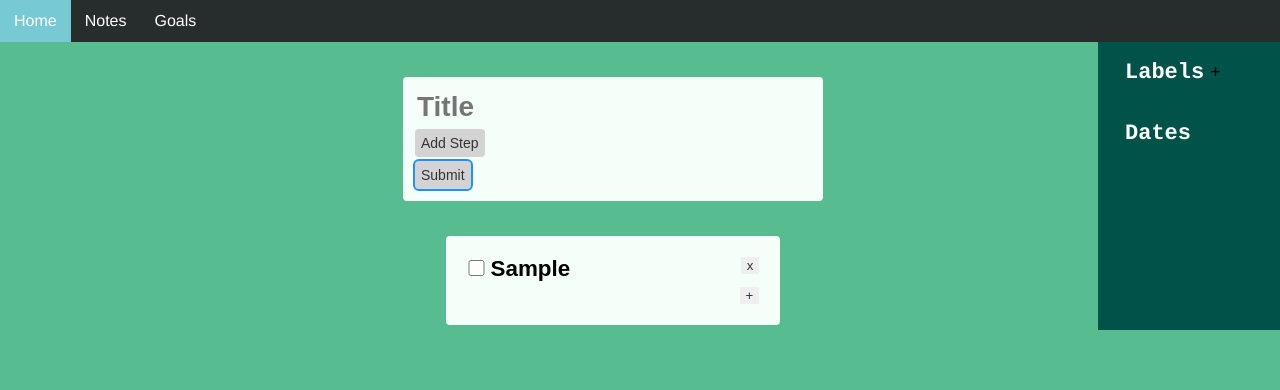
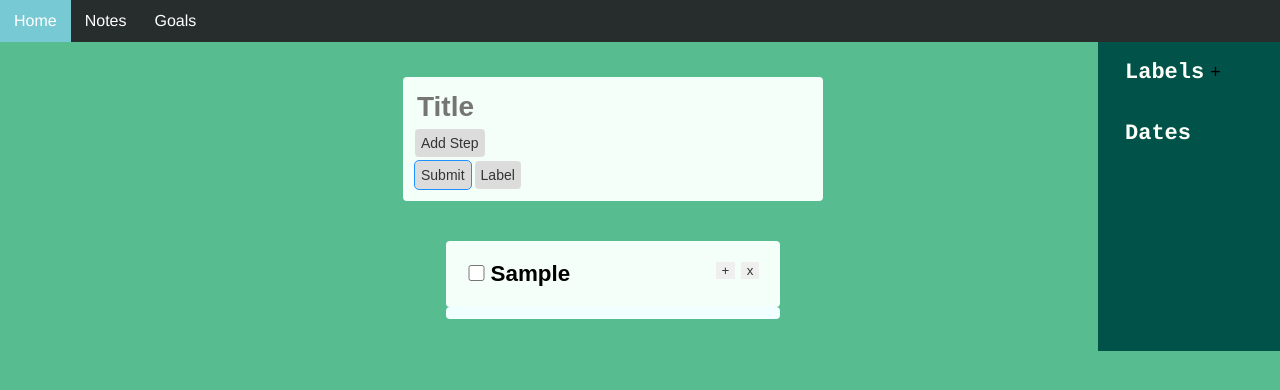
Before and after one commit to fluxroid/memento, a React (Create React App) app: page /goals in a window 1280 px wide. Both pictures are taken after typing "Sample" into the empty fields and a click on the input "Submit". Shown: the top 390 px of the page. Built offline with nearby package versions, Linux system fonts and the light colour scheme.

Commit message:
finished label feature for Goals and added delete feature on sidebar

```diff
--- a/src/App.js
+++ b/src/App.js
@@ -22,9 +22,16 @@ class App extends Component {
   }
 
   render() {
-    const NewSideBar = withStorage(withFeature(SideBar, "label", "labelID", {label: ""}));
     const NewNotesPage = withStorage(withFeature(NotesPage, "output", "id", {title: '', body: ''}));
     const NewGoalsPage = withStorage(withFeature(GoalsPage, "goals", "goalId", {title: ''}));
+    const labelObject = {
+        input: this.props.input,
+        output: this.props.output,
+        submit: this.props.submit,
+        delete: this.props.delete,
+        change: this.props.change
+    };
+    const NewSideBar = <SideBar labels = {labelObject}/>;
 
     return (
       <Router>
@@ -36,11 +43,11 @@ class App extends Component {
             <Route exact path="/"
               render={() => <HomePage hideSide={this.hideSideBar}/>}/>
             <Route exact path="/notes"
-              render={() => <NewNotesPage hideSide={this.hideSideBar} labels={false}/>}/>
+              render={() => <NewNotesPage hideSide={this.hideSideBar}/>}/>
             <Route exact path="/goals"
-              render={() => <NewGoalsPage hideSide={this.hideSideBar} labels={false}/>}/>
+              render={() => <NewGoalsPage hideSide={this.hideSideBar} labels = {labelObject}/>}/>
           </div>
-          {this.state.hideSide ? <div className="Filler"></div> : <NewSideBar />}
+          {this.state.hideSide ? <div className="Filler"></div> : NewSideBar}
         </div>
       </div>
       </Router>
--- a/src/Goal.js
+++ b/src/Goal.js
@@ -44,7 +44,8 @@ class Goal extends Component {
 	render () {
 		const checked = this.state.checked;
 		const goals = this.props.goals.map( (goal, goalIndex) => {
-			const {title, id, date, ...steps} = goal;
+			const {title, id, date, labels, ...steps} = goal;
+			const shownLabels = Object.keys(labels).filter(label => labels[label]);
 			const children = Object.keys(steps).map(stepId => {
 				return (
 					<div key={stepId}>
@@ -63,6 +64,7 @@ class Goal extends Component {
 				);
 			})
 			return (
+			<div className="GoalWrapper">
 			<div key={id} className={"Goal"}>
 				<div>
 					<input type="checkbox"
@@ -99,6 +101,12 @@ class Goal extends Component {
 				</div>
 				<div>{this.state.visible[goalIndex] && children}</div>
 			</div>
+			<div className={"GoalLabelContainer"} >
+					<ul>{shownLabels.map(label =>
+						<li className={"GoalLabelSelection"}><button>{label}</button></li>)}
+					</ul>
+			</div>
+			</div>
 			);
 				}
 			)
--- a/src/GoalForm.js
+++ b/src/GoalForm.js
@@ -1,22 +1,42 @@
 import React, { Component } from 'react';
 import './css/GoalForm.css';
-
+import LabelSelection from './LabelSelection.js';
 
 class GoalForm extends Component {
 	constructor(props) {
+    const clickedLabels = {}
   	super(props);
     this.state = {
-    	tags:['Work','School',"Fitness"]
+    	visibleLabels: false,
+      clickedLabels: {}
     	};
     this.handleSubmit = this.handleSubmit.bind(this);
     this.handleChange = this.handleChange.bind(this);
 		this.handleDeleteStep = this.handleDeleteStep.bind(this);
+    this.handleVisibleLabel = this.handleVisibleLabel.bind(this);
+    this.toggleLabel = this.toggleLabel.bind(this);
 	}
 
 	handleSubmit = (event) => {
     event.preventDefault();
-    this.props.onFormSubmit();
+    this.props.onFormSubmit('labels',this.state.clickedLabels);
+    this.setState({
+      visibleLabels: false,
+      clickedLabels: {}
+      });
   	}
+
+  toggleLabel = (event) => {
+    const name = event.target.name;
+    const clickedLabels = this.state.clickedLabels;
+    if (name in this.state.clickedLabels) {
+      const value = !this.state.clickedLabels[name];
+      this.setState({clickedLabels: {...clickedLabels, ...{[name]: value}}});
+    }
+    else {
+      this.setState({clickedLabels: {...clickedLabels, ...{[name]: true}}});
+    }
+  }
 
   handleChange = (event) => {
     this.props.onFormChange(event.target);
@@ -24,6 +44,11 @@ class GoalForm extends Component {
 
   handleDeleteStep = (event) => {
   	this.props.onFormDelete(event.target);
+  }
+
+  handleVisibleLabel = (event) => {
+    const value = this.state.visibleLabels;
+    this.setState({visibleLabels : !value});
   }
 
 	render() {
@@ -49,6 +74,7 @@ class GoalForm extends Component {
   	);
 
 		return (
+      <div className="GoalFormWithLabel">
 			<div className="GoalForm">
 			<form
         onSubmit={this.handleSubmit}
@@ -72,8 +98,23 @@ class GoalForm extends Component {
        	value="Submit"
        	className={"Submit"}
        	/>
+       <input type="button"
+        value="Label"
+        className={"GoalFormLabel"}
+        onClick={this.handleVisibleLabel}
+        />
       	</div>
       </form>
+      </div>
+      {this.state.visibleLabels ?
+        <LabelSelection
+          className={"LabelContainer"}
+          output={this.props.labels.output}
+          toggle={this.toggleLabel}
+          selected={this.state.clickedLabels}
+        />
+        :
+        <div></div>}
       </div>
 		);
 	}
--- a/src/GoalsPage.js
+++ b/src/GoalsPage.js
@@ -15,11 +15,11 @@ class GoalsPage extends Component {
     this.incrementStep = this.incrementStep.bind(this);
 	}
 
-	handleFormSubmit = () => {
+	handleFormSubmit = (key='', object={}) => {
     this.setState({
       stepId: 0
     });
-    this.props.submit()
+    this.props.submit(key, object)
   }
 
   handleFormDelete = (target) => {
@@ -45,6 +45,7 @@ class GoalsPage extends Component {
 		return (
 			<div className={"GoalPage"}>
 			<GoalForm
+        labels = {this.props.labels}
         onFormChange={this.props.change}
         onFormSubmit={this.handleFormSubmit}
         onFormDelete={this.handleFormDelete}
@@ -52,6 +53,7 @@ class GoalsPage extends Component {
         input={this.props.input}
 			/>
       <Goal
+        {...this.props}
         goals={this.props.output}
         onGoalDelete={this.props.delete}
         onGoalEdit={this.props.edit}
--- /dev/null
+++ b/src/LabelSelection.js
@@ -0,0 +1,25 @@
+import React from 'react';
+
+const LabelSelection = ({className, output, toggle, selected}) => {
+	const labels = output.map(value => {
+			const color = selected[value.label]? '#F0E68C' : '#AFEEEE';
+			return <li key={value.id}
+						className={"LabelSelection"}
+						>
+						<button
+							style={{background: color}}
+							onClick={toggle}
+							name={value.label}>{value.label}</button>
+						</li>
+			});
+
+	return (
+		<div className={className}>
+		<ul>
+		{labels}
+		</ul>
+		</div>
+		);
+}
+
+export default LabelSelection;
--- a/src/SideBar.js
+++ b/src/SideBar.js
@@ -4,17 +4,28 @@ class SideBar extends Component {
 	constructor(props) {
 		super(props);
 		this.state = {
-			visible: false
+			visible: false,
+			deleteVisible: -1
 		};
 	}
 
 	render() {
-		const labels = this.props.output.map(value => {
+		const labels = this.props.labels.output.map(value => {
 			return <li key={value.id}
 							className={"Label"}
-						>{value.label}
+							>
+								{value.label}
+						<button
+							className={"DeleteLabelButton"}
+							name={value.id}
+							onClick={(event) => this.props.labels.delete(event.target)}
+						>
+							X
+						</button>
 						</li>
 			})
+		const visible = this.state.visible;
+		console.log(this.state.deleteVisible);
 		return (
 			<div className="SideBar">
 			<div className="SideBarSection">
@@ -25,31 +36,40 @@ class SideBar extends Component {
 					>+
 					</button>
 				</div>
+
 				<ul>
 					{labels}
 					{this.state.visible &&
 						<form
 		       		onSubmit={(event)=> {
 		        	event.preventDefault();
-	        	this.props.submit();
+		        	this.props.labels.submit();
 		        	this.setState({visible: false});
 		        	}}
 		        	autoComplete={"off"}
 		     		>
 		        <input type="text"
-	          value={this.props.input['label']}
+		          value={this.props.labels.input['label']}
 		          onChange={event =>
 		          	{
-	          		this.props.change(event.target);
+		          		this.props.labels.change(event.target);
 		          	}}
 		          name="label"
 		          className={"LabelInput"}
 		          autoFocus={true}
-	          onBlur={() => this.setState({visible: false})}
 		        />
+
 		       	<input type="submit"
+		       		name="submit"
 		       		value="Ok"
 		       		className={"LabelSubmit"}
+		       	/>
+
+		       <input type="button"
+		       	name="cancel"
+		       	value="Cancel"
+		       	className={"LabelSubmit"}
+		       	onClick={() => this.setState({visible: false})}
 		       	/>
 	      	</form>
 					}
--- a/src/css/App.css
+++ b/src/css/App.css
@@ -42,6 +42,19 @@
 }
 
 .SideBarButton:hover {
+	background: #5F9EA0;
+}
+
+.DeleteLabelButton {
+	background: none;
+	border: none;
+	border-radius: 10px;
+	font-size: 12px;
+	padding: 6px;
+	margin: 2px;
+}
+
+.DeleteLabelButton:hover {
 	background: #5F9EA0;
 }
 
--- a/src/css/Goal.css
+++ b/src/css/Goal.css
@@ -4,7 +4,7 @@
 	border-radius: 4px;
 	padding: 18px;
 	box-sizing: border-box;
-	margin: 0 .3em .3em .3em;
+	width: 100%;
 }
 
 .GoalTitle {
@@ -15,7 +15,7 @@
 	border: none;
 	padding: .1em;
 	box-sizing: border-box;
-	width: 80%;
+	width: 70%;
 }
 
 .Children {
@@ -26,7 +26,7 @@
 	padding: .2em;
 	box-sizing: border-box;
 	height: 1.5em;
-	width: 90%;
+	width: 70%;
 }
 
 .Children:focus {
@@ -69,3 +69,39 @@
     height: 1.2em;
     outline: none;
 }
+
+.GoalLabelContainer {
+	background: #F0FFFF;
+	width: 100%;
+	border-radius: 4px;
+	height: auto;
+}
+
+.GoalLabelContainer > ul {
+	display: flex;
+	flex-direction: row;
+	flex-wrap: wrap;
+	padding: 6px;
+}
+
+.GoalLabelSelection {
+	margin: 4px;
+}
+
+.GoalLabelSelection > button{
+	color: #333;
+	border: none;
+	background: #98FB98;
+	font-size: 12px;
+	padding: 6px;
+	margin: 2px;
+	border-radius: 2px;
+}
+
+.GoalWrapper {
+	margin: 0 .3em 32px .3em;
+}
+
+.GoalLabelSelection>button:focus {
+	outline: 1px solid #333;
+}
--- a/src/css/GoalForm.css
+++ b/src/css/GoalForm.css
@@ -10,9 +10,13 @@
 	font-weight: bold;
 }
 
+.GoalFormWithLabel {
+	margin: 35px auto;
+}
+
 .GoalForm {
 	background: #F5FFFA;
-	margin: 35px auto;
+	margin-bottom: 5px;
 	width: 400px;
 	border-radius: 4px;
 	height: auto;
@@ -27,17 +31,17 @@
 	padding: 2px;
 }
 
-.DeleteStep, .AddStep, .Submit {
+.DeleteStep, .AddStep, .Submit, .GoalFormLabel {
 	color: #333;
 	border: none;
-	background: #D3D3D3;
+	background: #DCDCDC;
 	font-size: 14px;
 	padding: 6px;
 	margin: 2px;
 	border-radius: 4px;
 }
 
-.DeleteStep:hover, .AddStep:hover, .Submit:hover {
+.DeleteStep:hover, .AddStep:hover, .Submit:hover, .GoalFormLabel:hover {
 	background: #C0C0C0;
 }
 
@@ -45,3 +49,39 @@
 	height: 1.5em;
 	width: 1.5em;
 }
+
+.LabelContainer {
+	background: #F5FFFA;
+	width: 400px;
+	border-radius: 4px;
+	height: auto;
+	padding: 10px;
+}
+
+.LabelContainer > ul {
+	display: flex;
+	flex-direction: row;
+	flex-wrap: wrap;
+}
+
+.LabelSelection {
+	margin: 1px;
+}
+
+.LabelSelection > button{
+	color: #333;
+	border: none;
+	background: #90EE90;
+	font-size: 14px;
+	padding: 6px;
+	margin: 2px;
+	border-radius: 4px;
+}
+
+.LabelSelection>button:focus {
+	outline: 1px solid #333;
+}
+
+.LabelSelection > button:hover {
+	background: #E6E6FA;
+}
--- a/src/css/index.css
+++ b/src/css/index.css
@@ -1,5 +1,5 @@
 *:focus {
-	outline: 2px solid #1E90FF;
+	outline: 1px solid #1E90FF;
 }
 
 body {
--- a/src/hoc/withFeature.js
+++ b/src/hoc/withFeature.js
@@ -23,11 +23,12 @@ function withFeature(WrappedComponent, feature, idName, input) {
     	this.props.save(feature, output);
 		}
 
-		submit = () => {
+		submit = (key='', other={}) => {
 	    const date = {date: new Date()};
 	    const id = this.state.id;
 	    const oldOutput = this.state.output;
-    	const newOutput = [ ...oldOutput, {id, ...this.state.input, ...date}];
+    	const newOutput = (key ==='')? [ ...oldOutput, {id, ...this.state.input, ...date}] :
+    	[ ...oldOutput, {id, ...this.state.input, ...date, ...{[key]: other} }];
 	    this.setState({
 	    	previousOutput: [...this.state.previousOutput, oldOutput],
 	      output: newOutput,
--- a/src/index.js
+++ b/src/index.js
@@ -3,9 +3,12 @@ import ReactDOM from 'react-dom';
 
 import './css/index.css';
 import App from './App';
+import withFeature from './hoc/withFeature.js'
+import withStorage from './hoc/withStorage.js'
 
+const NewApp = withStorage(withFeature(App, "label", "labelID", {label: ""}));
 ReactDOM.render(
-	<App/>,
+	<NewApp/>,
 	document.getElementById('root')
 );
 
```
Lines whose indentation alone changed are shown as unchanged.
